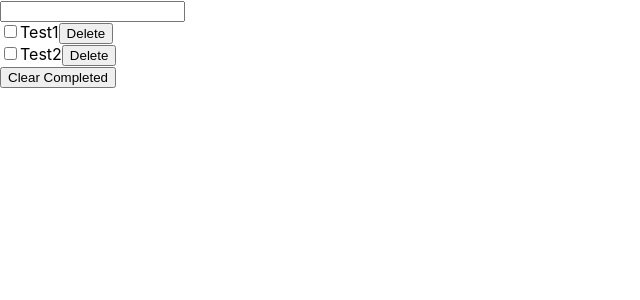
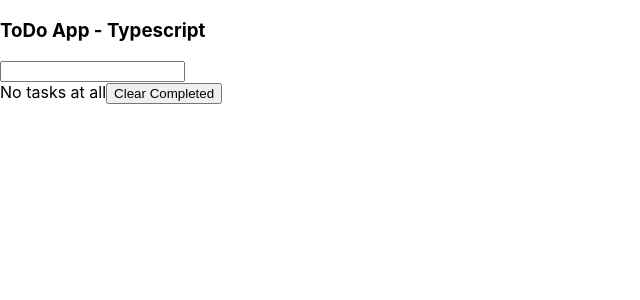
Before and after one commit to kurucaner/todoapp-tsx, a React (Create React App) app: page / in a window 1280 px wide. Shown: the top 300 px of the page, without its empty margins (0-640 px from the left). Built offline with nearby package versions, Linux system fonts and the light colour scheme.

Commit message:
Add localstorage custom hook

```diff
--- a/src/App.tsx
+++ b/src/App.tsx
@@ -1,21 +1,13 @@
 import React from "react";
-import { Route, Switch } from "react-router";
-import { BrowserRouter } from "react-router-dom";
 import ListScreen from "./screens/ListScreen";
 
 
 function App() {
   return (
-    <BrowserRouter>
-      <Switch>
-        <Route exact path="/">
-          <ListScreen />
-        </Route>
-        <Route path="/focus">
-          <div>Focus View</div>
-        </Route>
-      </Switch>
-    </BrowserRouter>
+    <div>
+      <h3>ToDo App - Typescript</h3>
+      <ListScreen />
+    </div>
   );
 }
 
--- /dev/null
+++ b/src/hooks/use-local-storage.ts
@@ -0,0 +1,16 @@
+import { useEffect, useState } from "react";
+
+const useLocalStorage = <TState>(key: string, newState: TState) => {
+  const [state, setState] = useState<TState>(() => {
+    const stateStr = window.localStorage.getItem(key);
+    return stateStr ? (JSON.parse(stateStr) as TState) : newState;
+  });
+
+  useEffect(() => {
+    window.localStorage.setItem(key, JSON.stringify(state));
+  }, [key, state]);
+
+  return [state, setState] as const;
+};
+
+export default useLocalStorage;
--- a/src/screens/ListScreen.tsx
+++ b/src/screens/ListScreen.tsx
@@ -1,5 +1,6 @@
 import React, { useState, ChangeEvent, KeyboardEvent } from "react";
 import { nanoid } from "nanoid";
+import useLocalStorage from "../hooks/use-local-storage";
 
 type Props = {};
 
@@ -10,10 +11,7 @@ type Task = {
 };
 
 const ListScreen: React.FC<Props> = () => {
-  const [tasks, setTasks] = useState<Task[]>([
-    { label: "Test1", isComplete: false, id: nanoid() },
-    { label: "Test2", isComplete: false, id: nanoid() },
-  ]);
+  const [tasks, setTasks] = useLocalStorage<Task[]>("tasks", []);
   const [newTaskLabel, setNewTaskLabel] = useState("");
 
   const handleNewTaskLabelChange = (e: ChangeEvent<HTMLInputElement>) => {
@@ -71,6 +69,11 @@ const ListScreen: React.FC<Props> = () => {
         ))}
       </div>
       <div>
+        {tasks.length <= 0 ? (
+          <span>No tasks at all</span>
+        ) : (
+          <span>{tasks.length} Items left</span>
+        )}
         <button onClick={handleClearClick}>Clear Completed</button>
       </div>
     </div>
```
